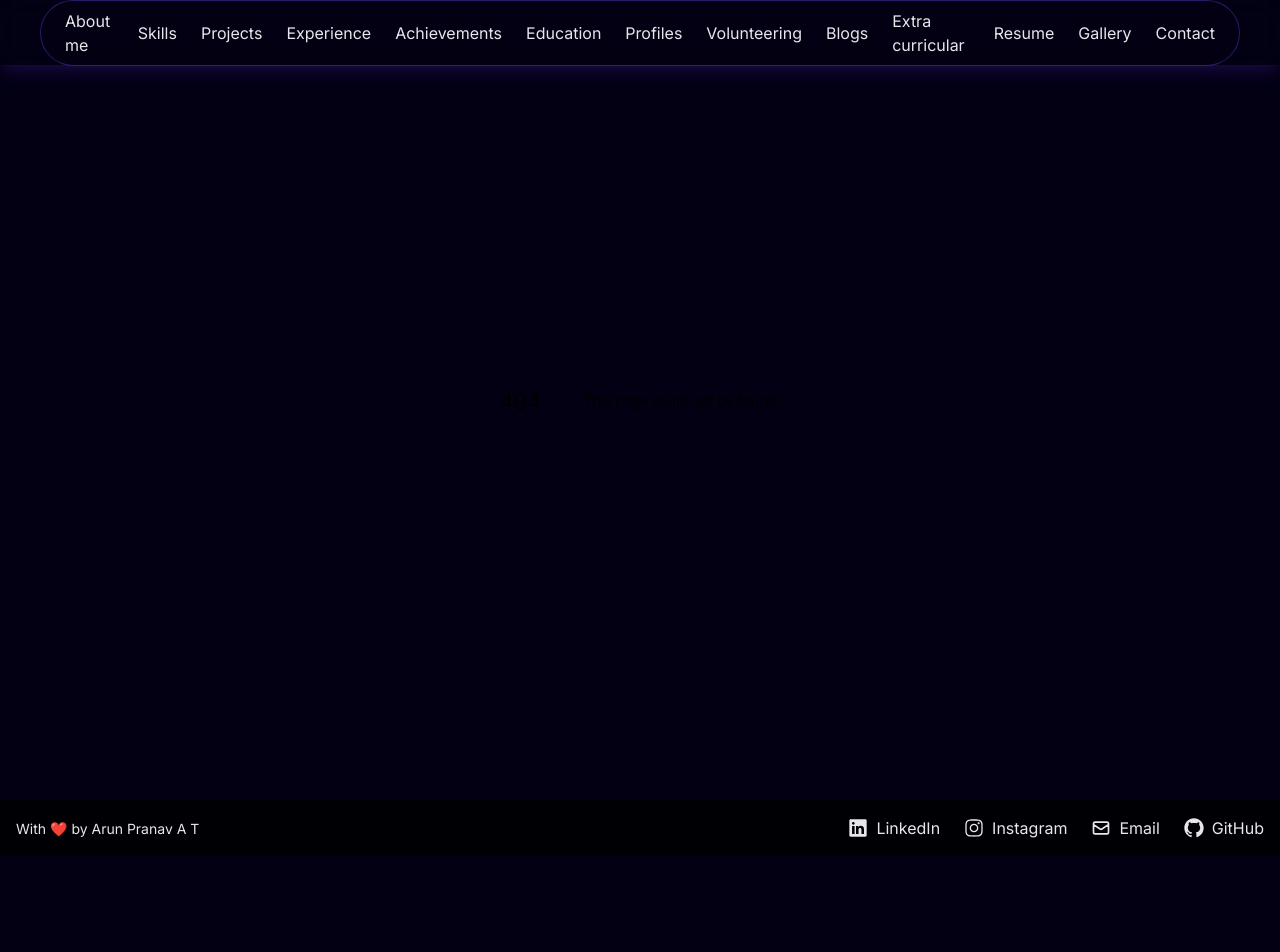
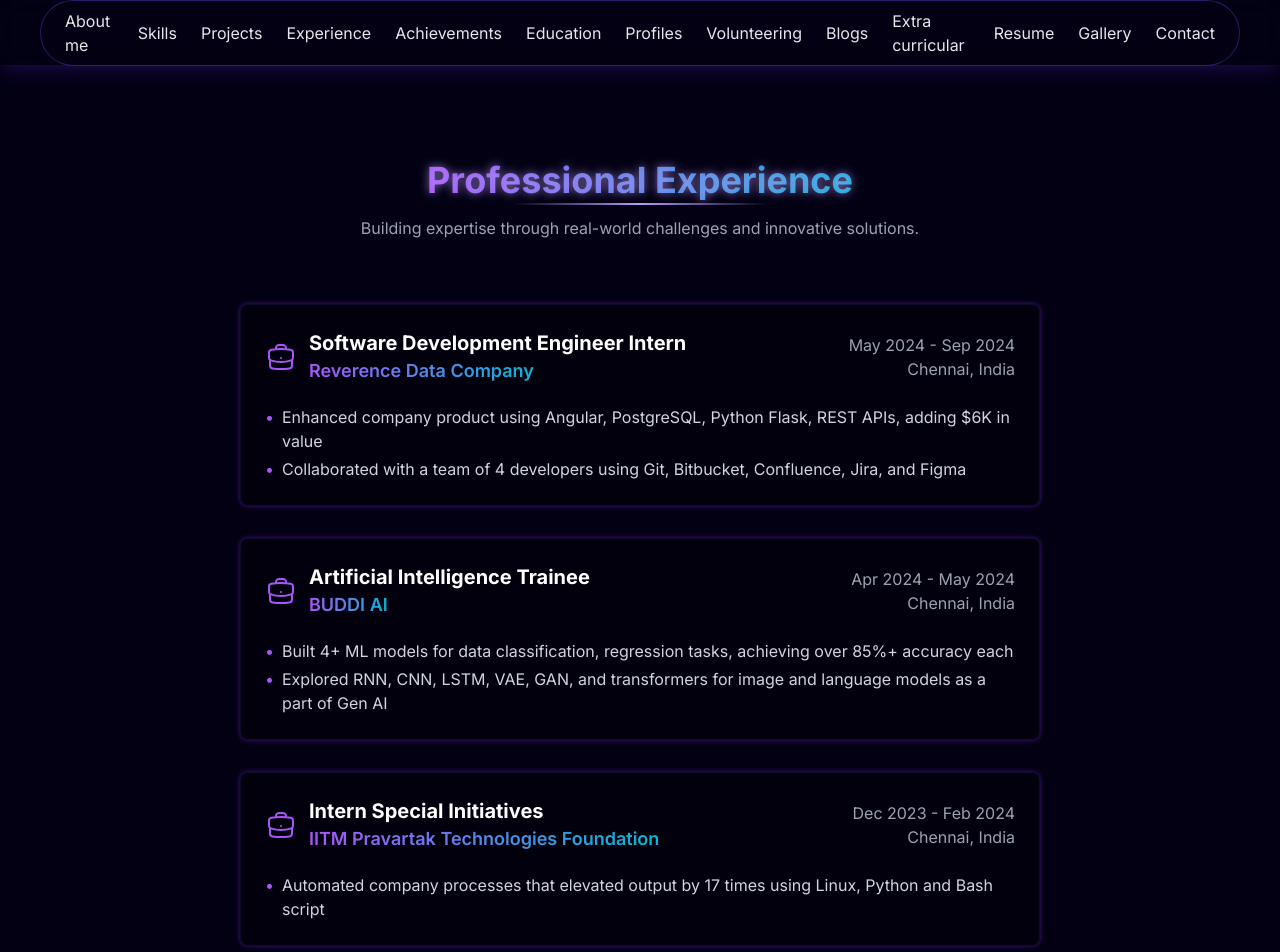
Before and after one commit to arunpranav-at/portfolio, a Next.js app: page /experience in a window 1280 px wide. Before the commit this address had no page. Shown: the top 952 px of the page. Before the commit the page ends 856 px from the top, so only its background shows below. Built offline with nearby package versions, Linux system fonts and the light colour scheme; a web font is replaced by a local one.

Commit message:
[feat]: added experience page

```diff
--- /dev/null
+++ b/app/experience/page.tsx
@@ -0,0 +1,11 @@
+import ExperienceComponent from "@/components/Experience";
+
+export default function Experience() {
+  return (
+    <main className="h-full w-full">
+      <div className="flex flex-col gap-2">
+        <ExperienceComponent />
+      </div>
+    </main>
+  );
+}
--- /dev/null
+++ b/components/Experience.tsx
@@ -0,0 +1,146 @@
+"use client";
+
+import React from "react";
+import { motion } from "framer-motion";
+import { slideInFromLeft, slideInFromRight, slideInFromTop } from "@/utils/motion";
+import { BriefcaseIcon } from "@heroicons/react/24/outline";
+
+interface ExperienceCardProps {
+  title: string;
+  company: string;
+  duration: string;
+  location: string;
+  description: string[];
+  companyUrl: string;
+  delay: number;
+}
+
+const ExperienceCard: React.FC<ExperienceCardProps> = ({
+  title,
+  company,
+  duration,
+  location,
+  description,
+  companyUrl,
+  delay
+}) => {
+  return (
+    <motion.div
+      variants={slideInFromTop}
+      custom={delay}
+      initial="hidden"
+      animate="visible"
+      className="w-full md:w-[800px] p-6 bg-black/30 backdrop-blur-md rounded-lg border border-[#7042f81f] flex flex-col gap-2 hover:border-[#7042f8] transition-all duration-300 cosmic-glow"
+    >
+      <div className="flex flex-col md:flex-row justify-between items-start md:items-center">
+        <div className="flex items-center gap-3">
+          <BriefcaseIcon className="h-8 w-8 text-purple-500" />
+          <div>
+            <h3 className="text-xl font-bold text-white">{title}</h3>
+            <a
+              href={companyUrl}
+              target="_blank"
+              rel="noopener noreferrer"
+              className="text-lg font-semibold text-transparent bg-clip-text bg-gradient-to-r from-purple-500 to-cyan-500 hover:underline"
+            >
+              {company}
+            </a>
+          </div>
+        </div>
+        <div className="text-right mt-2 md:mt-0">
+          <p className="text-gray-400">{duration}</p>
+          <p className="text-gray-400">{location}</p>
+        </div>
+      </div>
+
+      <ul className="mt-3 text-gray-300 space-y-1">
+        {description.map((point, index) => (
+          <li key={index} className="flex items-start">
+            <span className="text-purple-500 mr-2">•</span>
+            <span>{point}</span>
+          </li>
+        ))}
+      </ul>
+    </motion.div>
+  );
+};
+
+const ExperienceComponent = () => {
+  return (
+    <motion.div
+      initial="hidden"
+      animate="visible"
+      className="mt-40 mb-20 px-10 md:px-20 w-full z-[20]"
+    >
+      <motion.div
+        variants={slideInFromTop}
+        custom={0}
+        initial="hidden"
+        animate="visible"
+        className="flex flex-col items-center justify-center text-center mb-16"
+      >
+        <h2 className="text-4xl font-bold text-transparent bg-clip-text bg-gradient-to-r from-purple-500 to-cyan-500 mb-4 space-title">
+          Professional Experience
+        </h2>
+        <p className="text-gray-400 text-center max-w-[700px]">
+          Building expertise through real-world challenges and innovative solutions.
+        </p>
+      </motion.div>
+
+      <div className="flex flex-col items-center gap-8">
+        <ExperienceCard
+          title="Software Development Engineer Intern"
+          company="Reverence Data Company"
+          companyUrl="https://www.reverencedata.com/"
+          duration="May 2024 - Sep 2024"
+          location="Chennai, India"
+          description={[
+            "Enhanced company product using Angular, PostgreSQL, Python Flask, REST APIs, adding $6K in value",
+            "Collaborated with a team of 4 developers using Git, Bitbucket, Confluence, Jira, and Figma"
+          ]}
+          delay={0.1}
+        />
+
+        <ExperienceCard
+          title="Artificial Intelligence Trainee"
+          company="BUDDI AI"
+          companyUrl="https://buddi.ai"
+          duration="Apr 2024 - May 2024"
+          location="Chennai, India"
+          description={[
+            "Built 4+ ML models for data classification, regression tasks, achieving over 85%+ accuracy each",
+            "Explored RNN, CNN, LSTM, VAE, GAN, and transformers for image and language models as a part of Gen AI"
+          ]}
+          delay={0.2}
+        />
+
+        <ExperienceCard
+          title="Intern Special Initiatives"
+          company="IITM Pravartak Technologies Foundation"
+          companyUrl="https://iitmpravartak.org.in/"
+          duration="Dec 2023 - Feb 2024"
+          location="Chennai, India"
+          description={[
+            "Automated company processes that elevated output by 17 times using Linux, Python and Bash script"
+          ]}
+          delay={0.3}
+        />
+
+        <ExperienceCard
+          title="Web Design and Development Lead"
+          company="GetMax Global Solutions Pvt. Ltd."
+          companyUrl="https://getmaxsolutions.com/"
+          duration="Oct 2023 - Dec 2023"
+          location="Chennai, India"
+          description={[
+            "Managed clients and developed five websites using HTML, CSS, JavaScript, React.js within 2 months",
+            "Led a team of 8 developers in five projects resulting in a 70% profit increase for the company"
+          ]}
+          delay={0.4}
+        />
+      </div>
+    </motion.div>
+  );
+};
+
+export default ExperienceComponent;
--- a/components/Navbar.tsx
+++ b/components/Navbar.tsx
@@ -15,7 +15,7 @@
           <a href="/projects" className="cursor-pointer">
             Projects
           </a>
-          <a href="#projects" className="cursor-pointer">
+          <a href="/experience" className="cursor-pointer">
             Experience
           </a>
           <a href="#projects" className="cursor-pointer">
```
